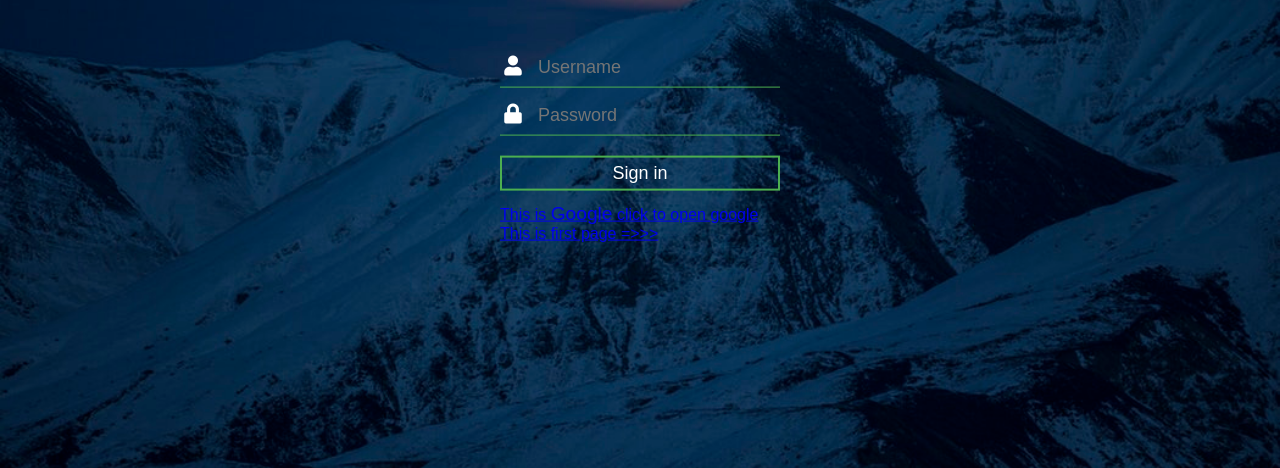
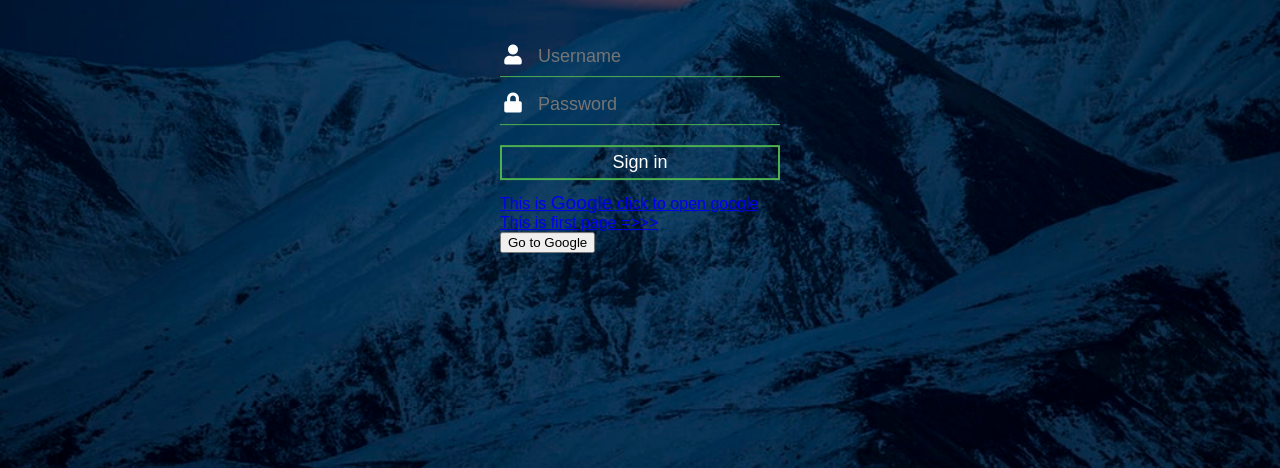
Before and after one commit to sudhanshu647/sharma.github.io, a plain HTML site: page index.html in a window 1280 px wide. Shown: the part 332-800 px from the top of the page. Drawn offline with Linux system fonts and the light colour scheme.

Commit message:
add
submit

```diff
--- a/index.html
+++ b/index.html
@@ -23,6 +23,11 @@
   <a body link =green href="aa.html">This is first page =>>> </a>
 
 
+  <form action="aa.html">
+    <input type="submit" value="Go to Google" />
+</form>
+
+
 </div>
   </body>
 </html>
```
